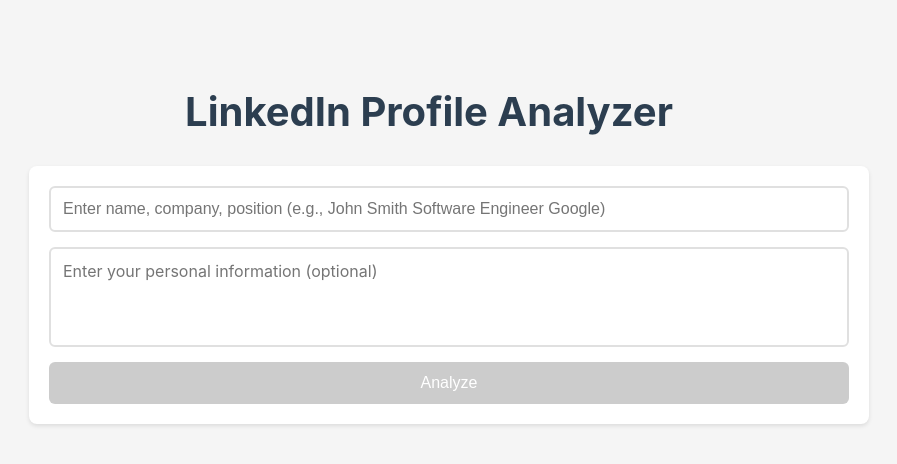
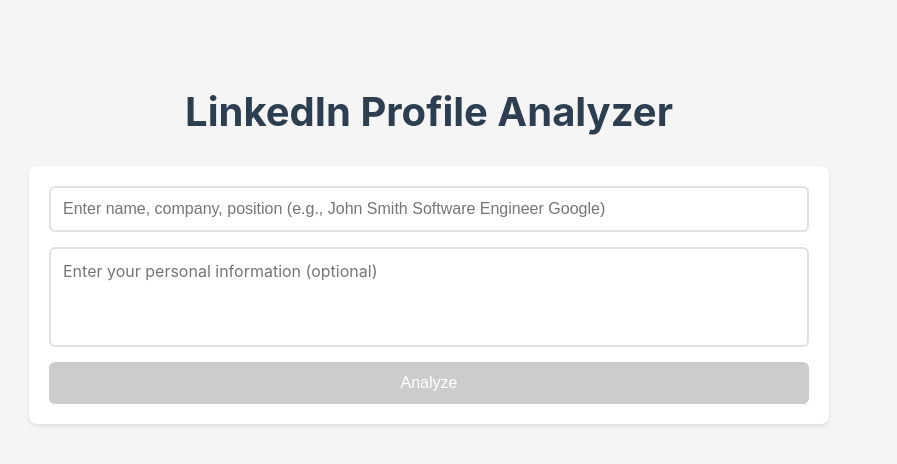
Before and after one commit to wingedRuslan/connect-pro, a React (Create React App) app in the folder frontend/: page / in a window 1280 px wide. Shown: the top 464 px of the page, without its empty margins (211-1108 px from the left). Built offline with nearby package versions, Linux system fonts and the light colour scheme.

Commit message:
Fix the dimensions of the form and results. Make them consistent

```diff
--- a/frontend/src/App.css
+++ b/frontend/src/App.css
@@ -22,13 +22,14 @@
 }
 
 /* Form styling */
-form {
+form, .result {
   background: white;
   padding: 20px;
   border-radius: 8px;
   box-shadow: 0 2px 4px rgba(0,0,0,0.1);
+  width: 100%;
+  box-sizing: border-box;
   margin-bottom: 30px;
-  width: 100%;
 }
 
 input {
@@ -94,12 +95,6 @@
 }
 
 /* Results section */
-.result {
-  background: white;
-  padding: 25px;
-  border-radius: 8px;
-  box-shadow: 0 2px 4px rgba(0,0,0,0.1);
-}
 
 .result h2 {
   color: #2c3e50;
```
